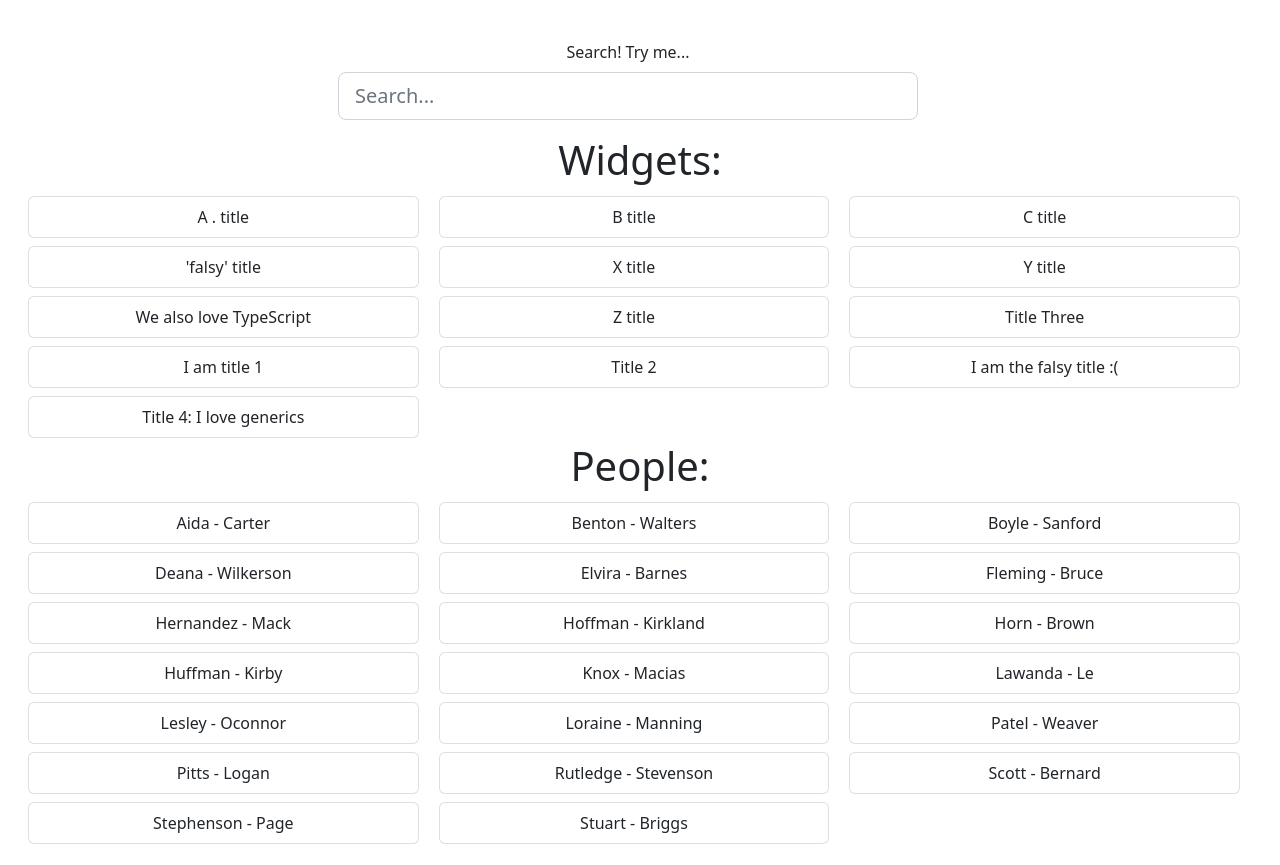
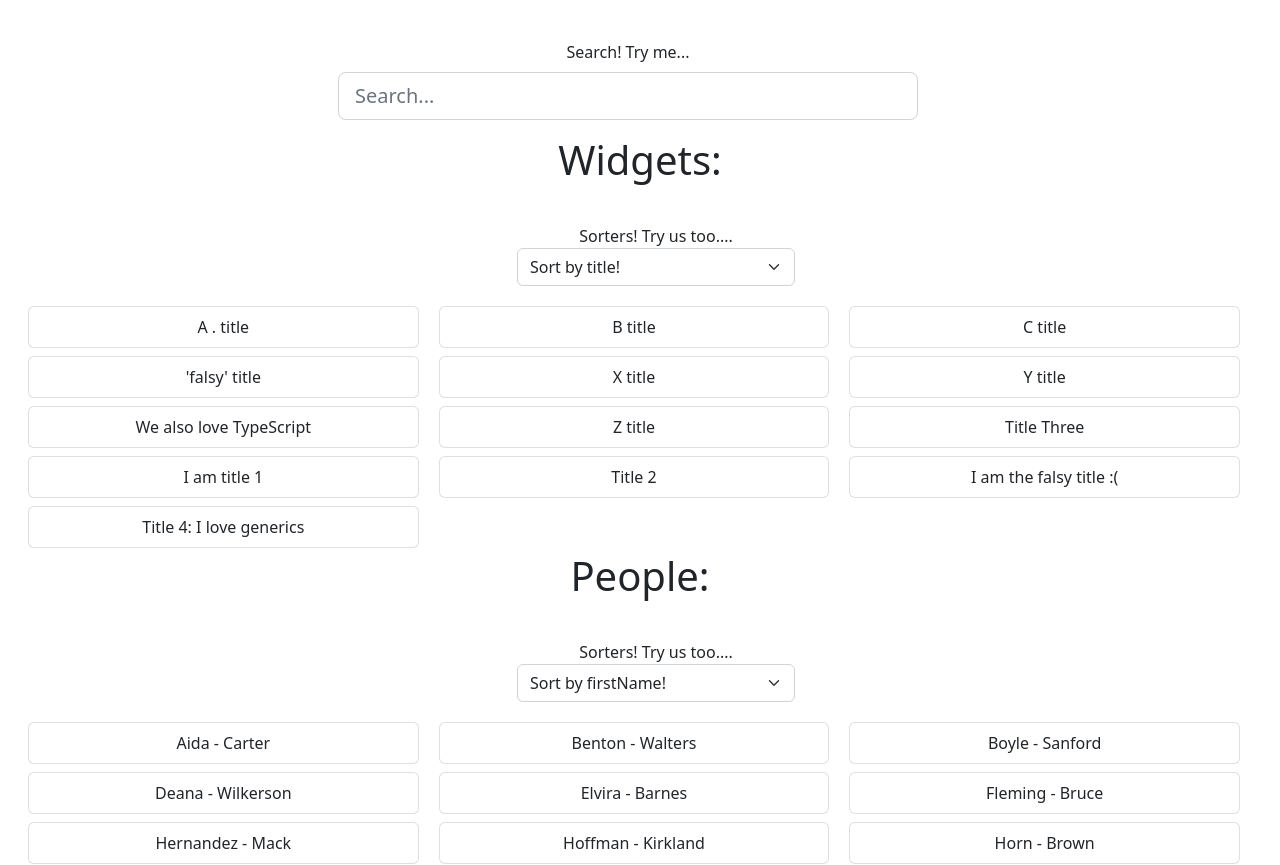
Before and after one commit to anjola-adeuyi/react-typescript-search-sorting-and-filtering, a React (Create React App) app: page / in a window 1280 px wide. Shown: the top 865 px of the page. Built offline with nearby package versions, Linux system fonts and the light colour scheme.

Commit message:
create a sorter component with select form type

```diff
--- a/src/App.tsx
+++ b/src/App.tsx
@@ -1,6 +1,7 @@
 import React from 'react';
 import './App.css';
 import SearchInput from './component/SearchInput';
+import Sorters from './component/Sorters';
 import IPerson from './interfaces/IPerson';
 import IProperty from './interfaces/IProperty';
 import IWidget from './interfaces/IWidget';
@@ -11,8 +12,8 @@ import genericSort from './utils/genericSort';
 
 function App() {
   const [query, setQuery] = React.useState('');
-  const [widgetSortProperty, setWidgetSortProperty] = React.useState<IProperty<IWidget>>({property: 'description'});
-  const [personSortProperty, setPersonSortProperty] = React.useState<IProperty<IPerson>>({property: 'firstName'});
+  const [widgetSortProperty, setWidgetSortProperty] = React.useState<IProperty<IWidget>>({ property: 'description' });
+  const [personSortProperty, setPersonSortProperty] = React.useState<IProperty<IPerson>>({ property: 'firstName' });
 
   const getWidgetFilter = widgets.filter((widget) => genericSearch(widget, ['title', 'description'], query, false));
   const getPeopleFilter = people.filter((person) => genericSearch(person, ['firstName', 'lastName'], query, false));
@@ -22,25 +23,50 @@ function App() {
 
   return (
     <div className="App row m-4">
-      <SearchInput setsearchQuery={(query) => {
+      <SearchInput
+        setsearchQuery={(query) => {
           console.log('setting!!!');
           setQuery(query);
-      }} />
+        }}
+      />
 
       <h1>Widgets:</h1>
-      {getWidgetSort.length === 0 ?  (<h5>Sorry... could not find any match under widget category</h5>) : (getWidgetSort.map(widget => {
+      <Sorters
+        obj={widgets[0]}
+        setProperty={(property) => setWidgetSortProperty({ property })}
+      />
+      {getWidgetSort.length === 0 ? (
+        <h5>Sorry... could not find any match under widget category</h5>
+      ) : (
+        getWidgetSort.map((widget) => {
           return (
-          <ul className='list-group col-4 justify-content-center' key={widget.id}>
-            <li className='list-group-item m-1'>{widget.title}</li>
+            <ul
+              className="list-group col-4 justify-content-center"
+              key={widget.id}
+            >
+              <li className="list-group-item m-1">{widget.title}</li>
             </ul>
           );
-      }) ) }
+        })
+      )}
 
       <h1>People:</h1>
-      {getPeopleSort.length === 0 ? (<h5>Sorry... could not find any match under people category</h5>) : (getPeopleSort.map((person, idx) => {
+      <Sorters
+        obj={people[0]}
+        setProperty={(property) => setPersonSortProperty({ property })}
+      />
+      {getPeopleSort.length === 0 ? (
+        <h5>Sorry... could not find any match under people category</h5>
+      ) : (
+        getPeopleSort.map((person, idx) => {
           return (
-          <ul className='list-group col-4 justify-content-center' key={idx}>
-            <li className='list-group-item m-1'>{person.firstName} - {person.lastName}</li>
+            <ul
+              className="list-group col-4 justify-content-center"
+              key={idx}
+            >
+              <li className="list-group-item m-1">
+                {person.firstName} - {person.lastName}
+              </li>
             </ul>
           );
         })
--- /dev/null
+++ b/src/component/Sorters.tsx
@@ -0,0 +1,48 @@
+import React from 'react';
+
+export interface ISortersProps<T> {
+  obj: T;
+  setProperty: (property: keyof T) => void;
+}
+
+const Sorters = <T extends object>(props: ISortersProps<T>): JSX.Element => {
+  const { obj, setProperty } = props;
+
+  return (
+    <div className="row justify-content-center m-3">
+      <label
+        htmlFor="sorters"
+        className="mt-3"
+      >
+        Sorters! Try us too....
+      </label>
+      <div className="col-3">
+        <select
+          id="sorters"
+          className="form-select"
+          aria-label="generic select dropdown"
+          onChange={(e) => {
+            setProperty(e.target.value as keyof T);
+          }}
+        >
+          {Object.keys(obj).map((key) => {
+            return (
+              <option
+                key={key}
+                value={key}
+              >
+                Sort by {key}!
+              </option>
+            );
+          })}
+          {/* <option selected>Open this select menu</option>
+        <option value="1">One</option>
+        <option value="2">Two</option>
+        <option value="3">Three</option> */}
+        </select>
+      </div>
+    </div>
+  );
+};
+
+export default Sorters;
```
Lines whose indentation alone changed are shown as unchanged.
